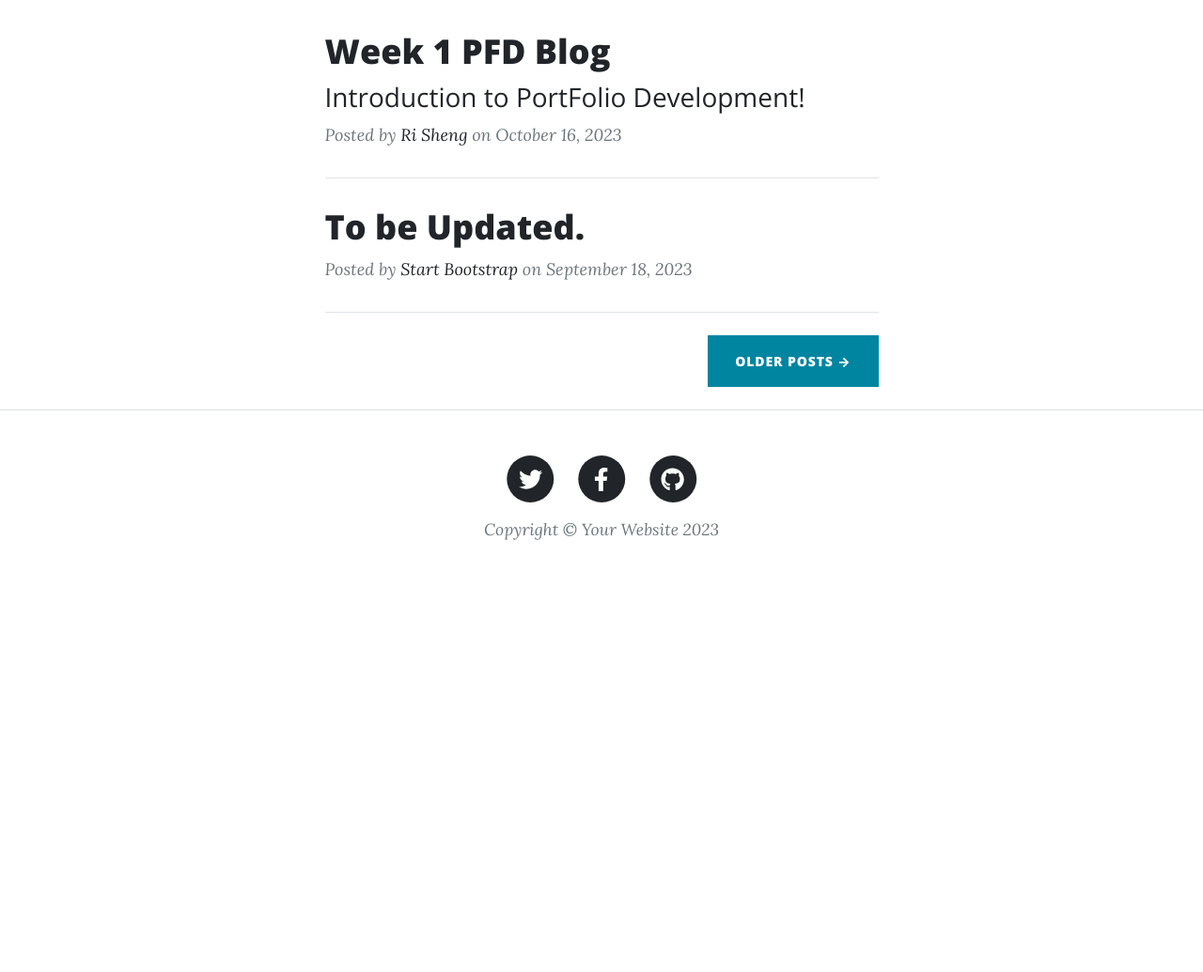
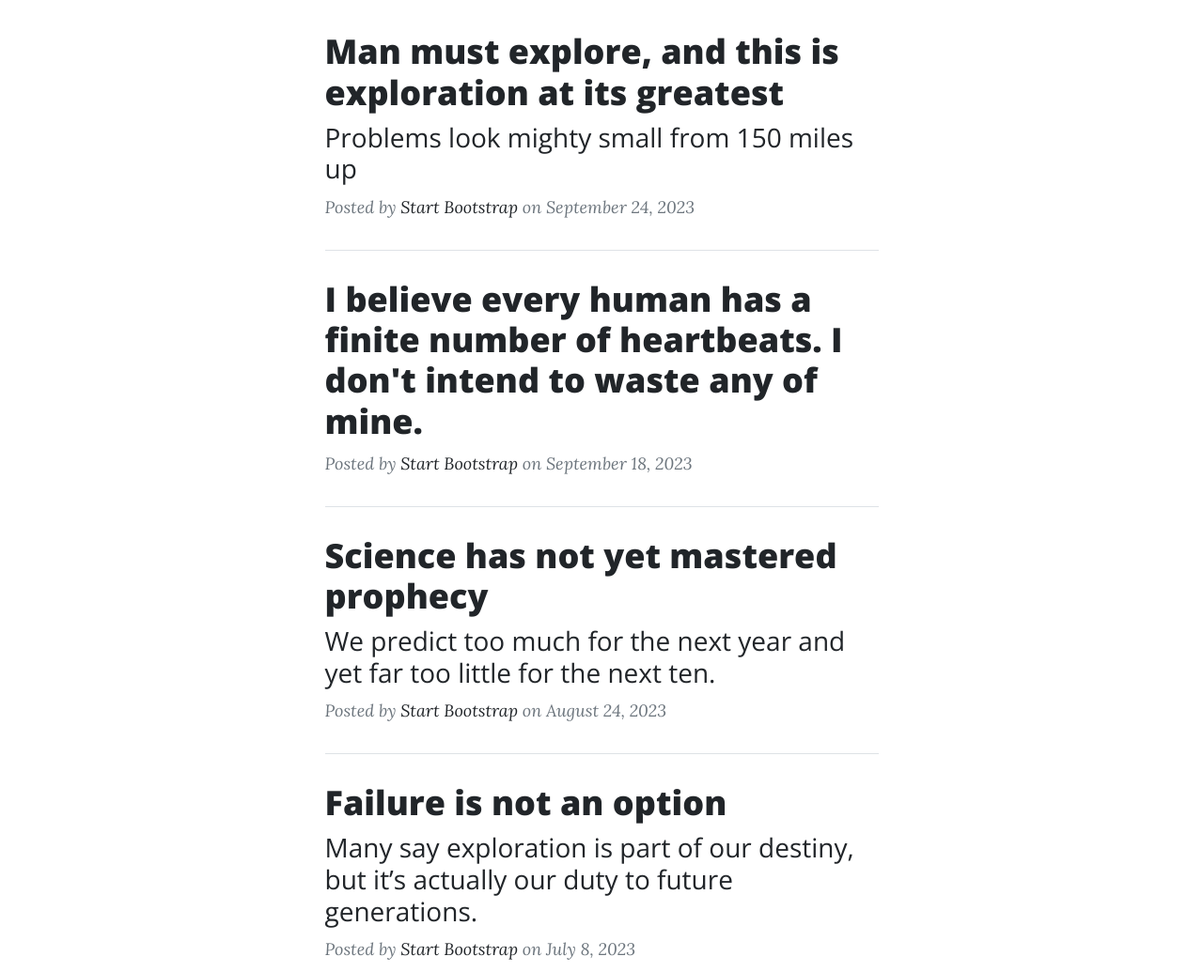
Before and after one commit to RiShengSim/PDF-Blog, a plain HTML site: page index.html in a window 1280 px wide. Shown: the part 577-1612 px from the top of the page at 94% size. Before the commit the page ends 1203 px from the top, so only its background shows below. Drawn offline with nearby package versions, Linux system fonts and the light colour scheme.

Commit message:
Fixed a few bugs

```diff
--- a/index.html
+++ b/index.html
@@ -28,7 +28,6 @@
                     <ul class="navbar-nav ms-auto py-4 py-lg-0">
                         <li class="nav-item"><a class="nav-link px-lg-3 py-3 py-lg-4" href="index.html">Home</a></li>
                         <li class="nav-item"><a class="nav-link px-lg-3 py-3 py-lg-4" href="about.html">About</a></li>
-                        <li class="nav-item"><a class="nav-link px-lg-3 py-3 py-lg-4" href="index.html">Blogs</a></li>
                     </ul>
                 </div>
             </div>
@@ -39,7 +38,7 @@
                 <div class="row gx-4 gx-lg-5 justify-content-center">
                     <div class="col-md-10 col-lg-8 col-xl-7">
                         <div class="site-heading">
-                            <h1>My PFD Blogs</h1>
+                            <h1>My PFD Blog</h1>
                             <span class="subheading">Weekly Blog</span>
                         </div>
                     </div>
@@ -52,27 +51,56 @@
                 <div class="col-md-10 col-lg-8 col-xl-7">
                     <!-- Post preview-->
                     <div class="post-preview">
-                        <a href="Week1.html">
-                            <h2 class="post-title">Week 1 PFD Blog</h2>
-                            <h3 class="post-subtitle">Introduction to PortFolio Development!</h3>
+                        <a href="post.html">
+                            <h2 class="post-title">Man must explore, and this is exploration at its greatest</h2>
+                            <h3 class="post-subtitle">Problems look mighty small from 150 miles up</h3>
                         </a>
                         <p class="post-meta">
                             Posted by
-                            <a href="#!">Ri Sheng</a>
-                            on October 16, 2023
+                            <a href="#!">Start Bootstrap</a>
+                            on September 24, 2023
                         </p>
                     </div>
                     <!-- Divider-->
                     <hr class="my-4" />
                     <!-- Post preview-->
                     <div class="post-preview">
-                        <a href="post.html"><h2 class="post-title">To be Updated.</h2></a>
+                        <a href="post.html"><h2 class="post-title">I believe every human has a finite number of heartbeats. I don't intend to waste any of mine.</h2></a>
                         <p class="post-meta">
                             Posted by
                             <a href="#!">Start Bootstrap</a>
                             on September 18, 2023
                         </p>
                     </div>
+                    <!-- Divider-->
+                    <hr class="my-4" />
+                    <!-- Post preview-->
+                    <div class="post-preview">
+                        <a href="post.html">
+                            <h2 class="post-title">Science has not yet mastered prophecy</h2>
+                            <h3 class="post-subtitle">We predict too much for the next year and yet far too little for the next ten.</h3>
+                        </a>
+                        <p class="post-meta">
+                            Posted by
+                            <a href="#!">Start Bootstrap</a>
+                            on August 24, 2023
+                        </p>
+                    </div>
+                    <!-- Divider-->
+                    <hr class="my-4" />
+                    <!-- Post preview-->
+                    <div class="post-preview">
+                        <a href="post.html">
+                            <h2 class="post-title">Failure is not an option</h2>
+                            <h3 class="post-subtitle">Many say exploration is part of our destiny, but it’s actually our duty to future generations.</h3>
+                        </a>
+                        <p class="post-meta">
+                            Posted by
+                            <a href="#!">Start Bootstrap</a>
+                            on July 8, 2023
+                        </p>
+                    </div>
+                    <!-- Divider-->
                     <hr class="my-4" />
                     <!-- Pager-->
                     <div class="d-flex justify-content-end mb-4"><a class="btn btn-primary text-uppercase" href="#!">Older Posts →</a></div>
```
